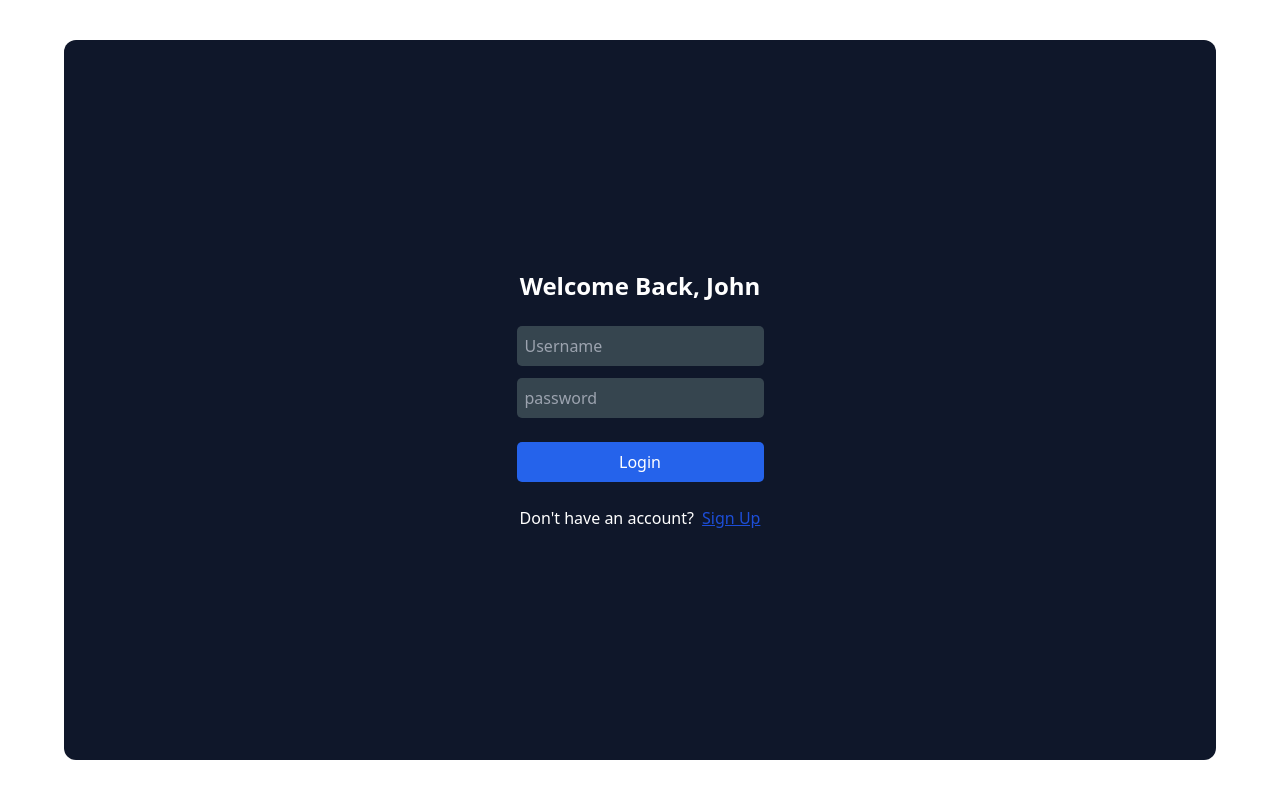
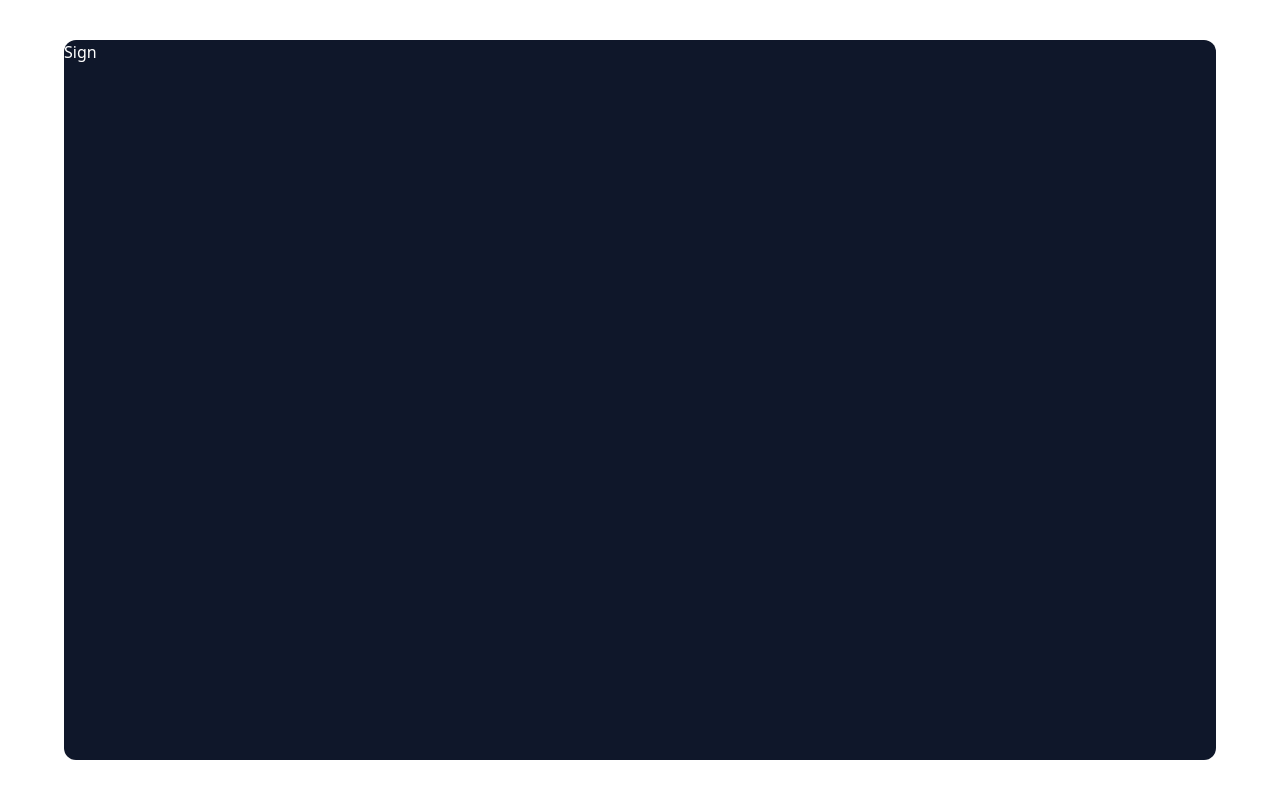
Before and after one commit to Cleve-keem/chat-app, a React (Vite) app: page /signup in a window 1280 px wide. Built offline with nearby package versions, Linux system fonts and the light colour scheme.

Commit message:
Login&SignUp

```diff
--- a/package.json
+++ b/package.json
@@ -12,7 +12,9 @@
   "dependencies": {
     "emoji-picker-react": "^4.12.0",
     "react": "^18.3.1",
-    "react-dom": "^18.3.1"
+    "react-dom": "^18.3.1",
+    "react-router": "^6.28.0",
+    "react-router-dom": "^6.28.0"
   },
   "devDependencies": {
     "@eslint/js": "^9.13.0",
--- a/src/App.jsx
+++ b/src/App.jsx
@@ -1,7 +1,7 @@
-import Chat from './Components/Chat';
-import Details from './Components/Details';
-import Login from './Components/Reuseable/Login & SignUp/Login';
-import UserList from './Components/User/UserList';
+import Chat from './Components/ChatLayout/Chat';
+import Details from './Components/ChatLayout/Details';
+import UserList from './Components/ChatLayout/Users/UserList';
+import SharedLayout from './Components/ChatLayout/SharedLayout';
 
 function App() {
   const user = false;
@@ -16,7 +16,7 @@ function App() {
             <Details />
 
           </>
-        ) : (<Login />)
+        ) : (<SharedLayout/>)
       }
     </div>
   )
--- a/src/Components/Reuseable/Login & SignUp/Login.jsx
+++ b/src/Components/ChatLayout/Login & SignUp/Login.jsx
@@ -1,3 +1,4 @@
+import { Link } from "react-router-dom";
 
 function Login(){
     return(
@@ -14,9 +15,9 @@ function Login(){
                     <input type="password" id="password" name="password" placeholder="password"/>
                 </div>
                 <button className="bg-blue-600 w-full">Login</button>
-                <p>Don't have an account? <a href="" className="underline text-blue-700 ml-1">Sign Up</a></p>
+                <p>Don't have an account? <Link to='signup' className="underline text-blue-700 ml-1">Sign Up</Link></p>
             </div>
         </div>
     )
 }
-export default Login
+export default Login;
--- /dev/null
+++ b/src/Components/ChatLayout/Login & SignUp/SignUp.jsx
@@ -0,0 +1,6 @@
+function SignUp(){
+    return(
+        <div>Sign</div>
+    )
+}
+export default SignUp;
--- /dev/null
+++ b/src/Components/ChatLayout/SharedLayout.jsx
@@ -0,0 +1,15 @@
+import {BrowserRouter as Router, Routes, Route } from 'react-router-dom';
+import Login from './Login & SignUp/Login';
+import SignUp from './Login & SignUp/SignUp';
+
+function SharedLayout(){
+    return(
+        <Router>
+            <Routes>
+                <Route path='/login' element={<Login/>} />
+                <Route path='/signup' element={<SignUp/>} />
+            </Routes>
+        </Router>
+    )
+}
+export default SharedLayout;
```
Also changed, not shown: src/Components/ChatLayout/Chat.jsx (renamed from src/Components/Chat.jsx, +9 -9 lines), src/Components/ChatLayout/Users/UserInfo.jsx (renamed from src/Components/User/UserInfo.jsx, +4 -4 lines), src/Components/ChatLayout/Details.jsx (renamed from src/Components/Details.jsx), src/Components/ChatLayout/Users/ChatList.jsx (renamed from src/Components/User/ChatList.jsx), src/Components/ChatLayout/Users/UserList.jsx (renamed from src/Components/User/UserList.jsx), 1 other file (tests, documents, lock files or other folders).
